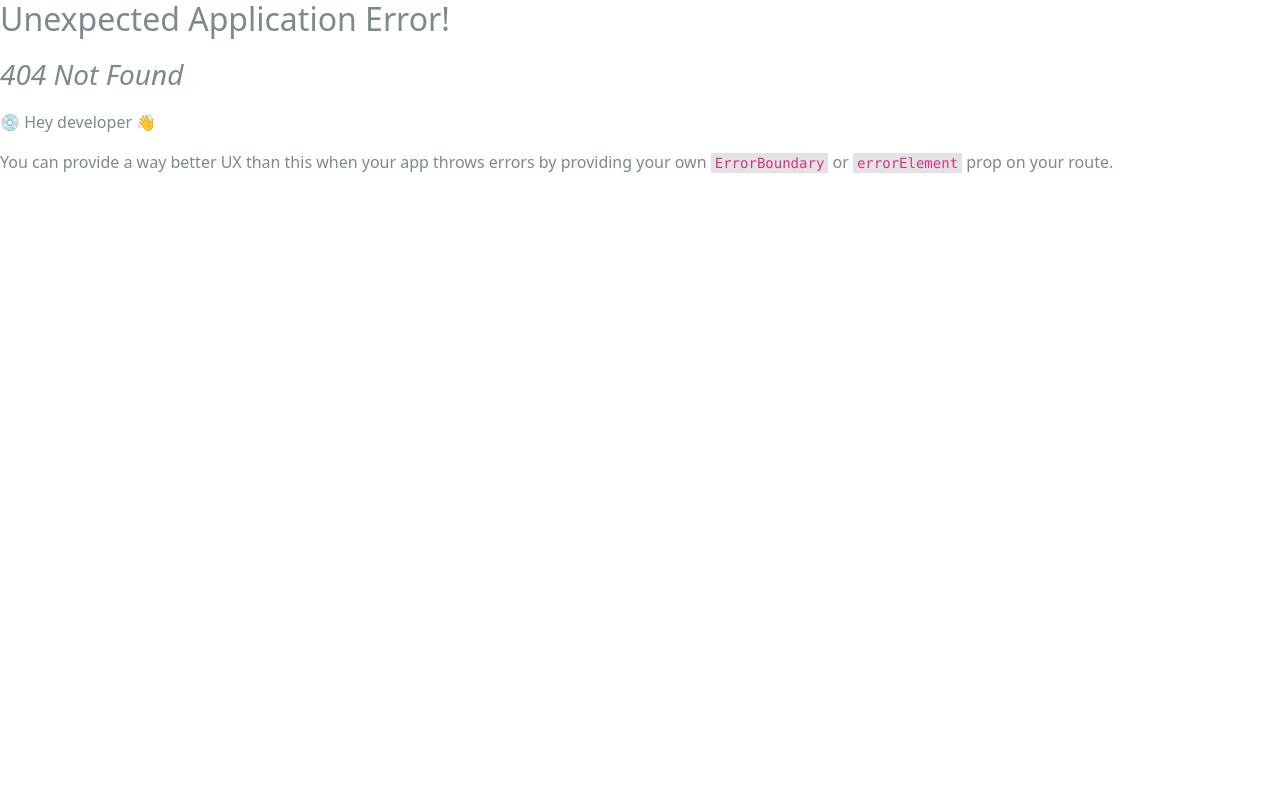
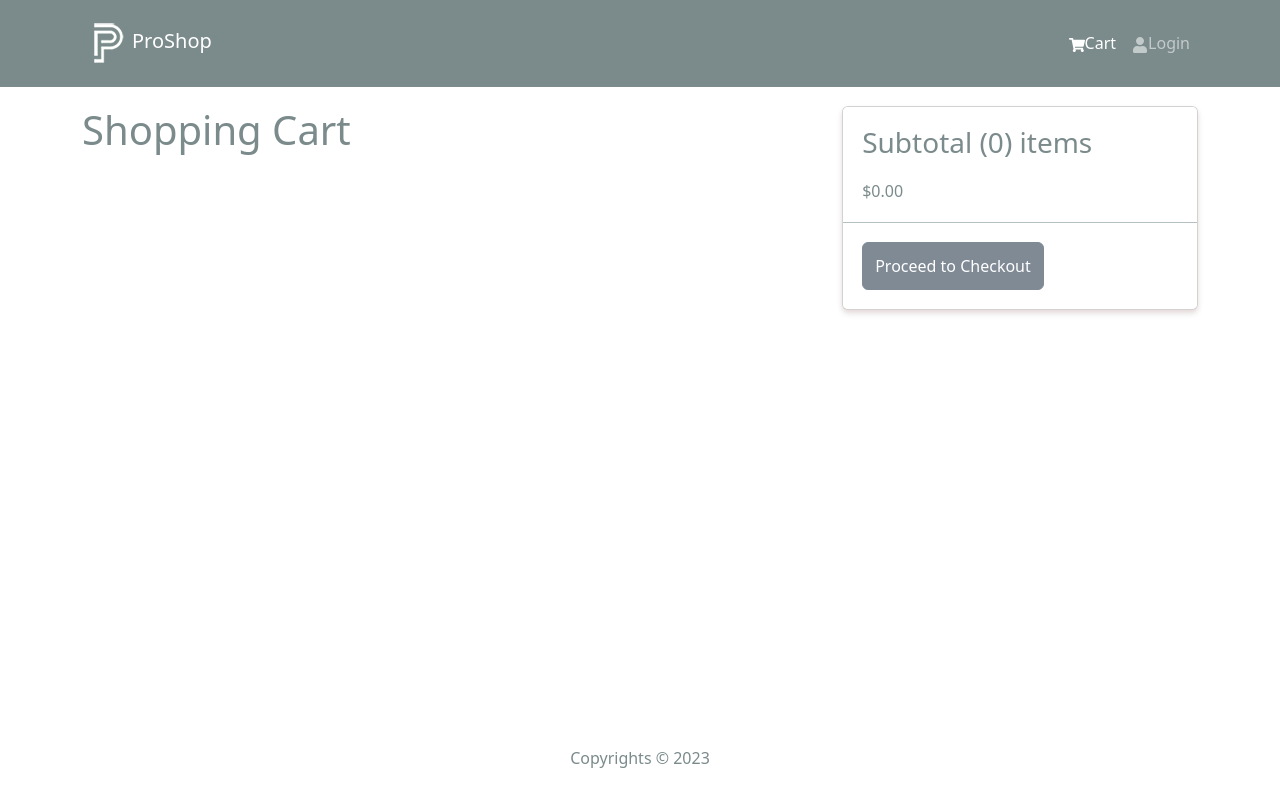
Before and after one commit to muhafars/proShop, a React (Create React App) app in the folder frontend/: page /cart in a window 1280 px wide. Before the commit this address had no page. Built offline with nearby package versions, Linux system fonts and the light colour scheme.

Commit message:
create cartScreen

```diff
--- a/frontend/src/index.js
+++ b/frontend/src/index.js
@@ -15,12 +15,14 @@
 import reportWebVitals from "./reportWebVitals";
 import HomeScreen from "./screens/HomeScreen";
 import ProductScreen from "./screens/ProductScreen";
+import CartScreen from "./screens/CartScreen";
 
 const routers = createBrowserRouter(
   createRoutesFromElements(
     <Route path="/" element={<App />}>
       <Route index={true} path="/" element={<HomeScreen />} />
       <Route path="/product/:id" element={<ProductScreen />} />
+      <Route path="/cart" element={<CartScreen />} />
     </Route>
   )
 );
--- /dev/null
+++ b/frontend/src/screens/CartScreen.jsx
@@ -0,0 +1,80 @@
+import { Link, useNavigate } from "react-router-dom";
+import { useDispatch, useSelector } from "react-redux";
+import { Row, Col, Button, ListGroup, Image, Form, Card } from "react-bootstrap";
+import { FaTrashAlt } from "react-icons/fa";
+import Message from "../components/Message";
+import { addToCart } from "../slices/cartSlice";
+
+const CartScreen = () => {
+  const navigate = useNavigate();
+  const dispatch = useDispatch();
+
+  const cart = useSelector(state => state.cart);
+  const { cartItems } = cart;
+
+  const addToCartHandler = async (product, qty) => {
+    dispatch(addToCart({ ...product, qty }));
+  };
+
+  return (
+    <Row>
+      <Col md={8}>
+        <h1 style={{ marginBottom: "20px" }}>Shopping Cart</h1>
+        {cartItems === 0 ? (
+          <Message>
+            Your Cart is empty <Link to="/">Let Go Shopping</Link>
+          </Message>
+        ) : (
+          <ListGroup variant="flush">
+            {cartItems.map(item => (
+              <Row style={{ marginBottom: "2px" }}>
+                <Col md={2} key={item._id}>
+                  <Image src={item.image} alt={item.name} fluid rounded />
+                </Col>
+                <Col md={4}>
+                  <Link to={`/product/${item._id}`}>{item.name} </Link>
+                </Col>
+                <Col md={2}>${item.price}</Col>
+                <Col md={2}>
+                  <Form.Control
+                    as="select"
+                    value={item.qty}
+                    onChange={e => addToCartHandler(item, Number(e.target.value))}
+                  >
+                    {[...Array(item.countInStock).keys()].map(x => (
+                      <option key={x + 1} value={x + 1}>
+                        {x + 1}
+                      </option>
+                    ))}
+                  </Form.Control>
+                </Col>
+                <Col md={2}>
+                  <Button type="button">
+                    <FaTrashAlt />
+                  </Button>
+                </Col>
+              </Row>
+            ))}
+          </ListGroup>
+        )}
+      </Col>
+      <Col md={4}>
+        <Card>
+          <ListGroup variant="flush">
+            <ListGroup.Item>
+              <h3>Subtotal ({cartItems.reduce((acc, item) => acc + item.qty, 0)}) items</h3>$
+              {cartItems.reduce((acc, item) => acc + item.qty * item.price, 0).toFixed(2)}
+            </ListGroup.Item>
+            <ListGroup.Item>
+              <Button type="button" className="btn-block" disabled={cartItems.length === 0}>
+                Proceed to Checkout
+              </Button>
+            </ListGroup.Item>
+          </ListGroup>
+        </Card>
+      </Col>
+    </Row>
+  );
+};
+
+export default CartScreen;
```
